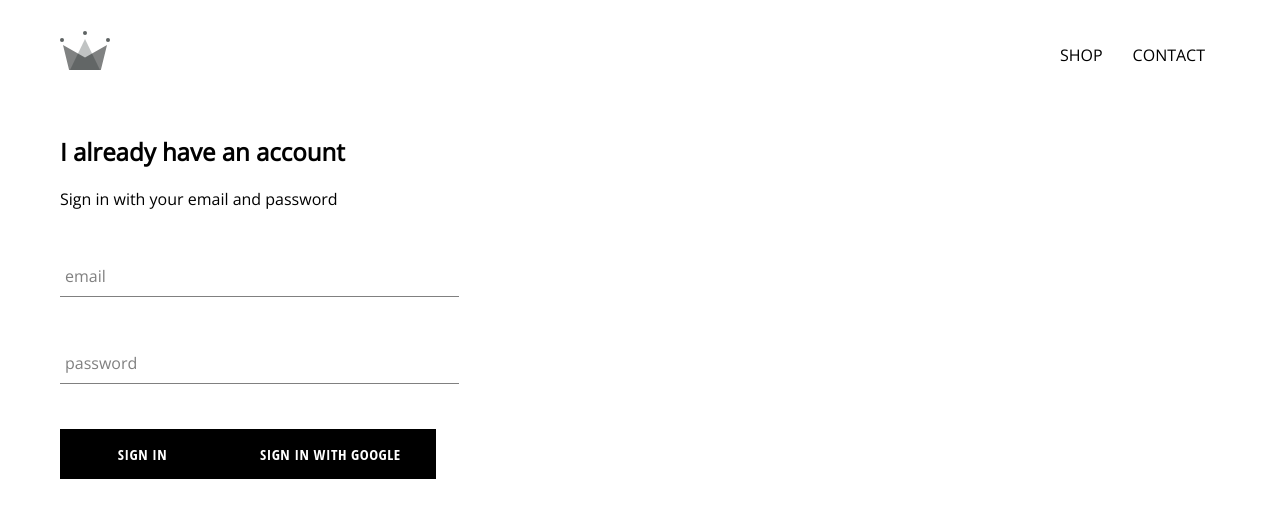
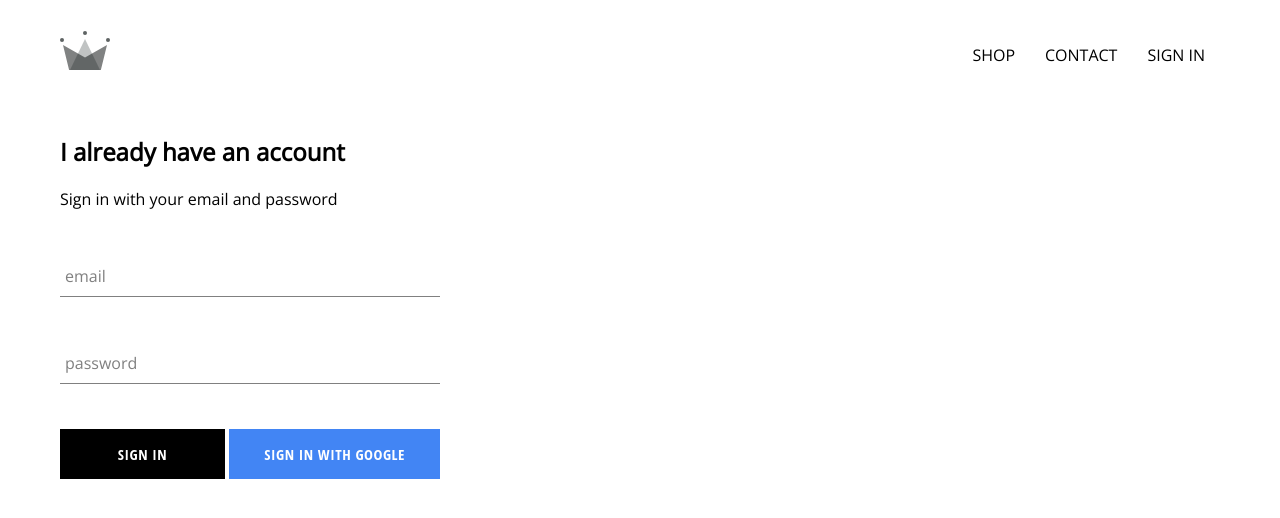
Before and after one commit to Yov00/MZTE-commerce, a React (Create React App) app: page /signin in a window 1280 px wide. Shown: the top 518 px of the page. Built offline with nearby package versions, Linux system fonts and the light colour scheme; no server answers.

Commit message:
created sigin and manage auth

```diff
--- a/src/App.js
+++ b/src/App.js
@@ -8,11 +8,37 @@ import ShopPage from './pages/shop/shop.component';
 import Header from './components/header/header.component';
 import SigninAndSingup from './pages/sign-in-and-sign-up/sign-in-and-sing-up';
 import HomePage from "./pages/homepage/homepage.component";
+import {auth} from './firebase/firebase.utils';
 
-function App() {
+class App extends React.Component {
+  constructor(){
+    super();
+    this.state = {
+      currentUser:null
+    }
+  }
+
+  unSubscribeFromAuth = null;
+
+  componentDidMount(){
+    this.unSubscribeFromAuth = auth.onAuthStateChanged(user=>{
+
+    });
+
+    auth.onAuthStateChanged(user=>{
+      this.setState({currentUser:user});
+    });
+  }
+
+  componentWillUnmount(){
+    this.unSubscribeFromAuth();
+  }
+
+
+  render(){
     return (
       <div>
-      <Header />
+        <Header currentUser={this.state.currentUser} />
         <Switch>
           <Route exact path="/" component={HomePage} />
           <Route exact path="/shop" component={ShopPage} />
@@ -21,5 +47,6 @@ function App() {
       </div>
     );
   }
+}
 
 export default App;
--- a/src/App.scss
+++ b/src/App.scss
@@ -8,3 +8,7 @@ a{
   text-decoration: none;
   color:inherit;
 }
+
+*{
+  box-sizing: border-box;
+}
--- a/src/components/custom-button/custom-button.component.jsx
+++ b/src/components/custom-button/custom-button.component.jsx
@@ -1,9 +1,9 @@
 import React from 'react';
 import './custom-button.styles.scss';
 
-const CustomButton = ({ children, ...otherProps }) => {
+const CustomButton = ({ children,isGoogleSignIn, ...otherProps }) => {
   return (
-    <button className="custom-button" {...otherProps}>
+    <button className={`${isGoogleSignIn ? 'google-sign-in':''} custom-button `} {...otherProps}>
       {children}
     </button>
   )
--- a/src/components/custom-button/custom-button.styles.scss
+++ b/src/components/custom-button/custom-button.styles.scss
@@ -19,4 +19,14 @@
     color: black;
     border: 1px solid black;
   }
+
+  &.google-sign-in{
+    background-color: #4285f4;
+    color:white;
+
+    &:hover{
+      background-color: #357ae8;
+      border: none;
+    }
+  }
 }
--- a/src/components/header/header.component.jsx
+++ b/src/components/header/header.component.jsx
@@ -1,9 +1,11 @@
 import React from 'react';
 import {Link} from 'react-router-dom';
 import {ReactComponent as Logo} from '../../assets/original.svg'
+import {auth} from '../../firebase/firebase.utils';
+
 import './header.styles.scss';
 
-const Header =()=>{
+const Header =({currentUser})=>{
 
     return(
         <div className='header'>
@@ -13,6 +15,12 @@ const Header =()=>{
             <div className="options">
             <Link className="option" to="/shop"> SHOP</Link>
             <Link className="option" to="/shop"> CONTACT</Link>
+            {
+                currentUser ?
+                <div className="option" onClick={()=>auth.signOut()}>SIGN OUT</div>
+                :
+                <Link className="option" to='/signin'>SIGN IN</Link>
+            }
             </div>
         </div>
     )
--- a/src/components/header/header.styles.scss
+++ b/src/components/header/header.styles.scss
@@ -25,6 +25,7 @@
 
       .option {
         padding: 10px 15px;
+        cursor: pointer;
       }
     }
 
--- a/src/components/sign-in/sign-in.component.jsx
+++ b/src/components/sign-in/sign-in.component.jsx
@@ -51,13 +51,14 @@ class Signin extends React.Component {
             handleChange={this.handleChange}
             required
           />
-
-          <CustomButton type="submit">
-            Sign in
-          </CustomButton>
-          <CustomButton onClick={signInWithGoogle}>
-            Sign in with Google
-          </CustomButton>
+          <div className="buttons">
+            <CustomButton type="submit">
+              Sign in
+            </CustomButton>
+            <CustomButton onClick={signInWithGoogle} isGoogleSignIn>
+              Sign in with Google
+            </CustomButton>
+          </div>
         </form>
       </div >
     )
--- a/src/components/sign-in/sign-in.styles.scss
+++ b/src/components/sign-in/sign-in.styles.scss
@@ -1,9 +1,14 @@
 .sign-in{
-  width: 30vw;
+  width: 380px;
   display: flex;
   flex-direction: column;
 
   .title{
     margin:10px 0;
   }
+
+  .buttons{
+    display:flex;
+    justify-content: space-between;
+  }
 }
```
Lines whose indentation alone changed are shown as unchanged.
